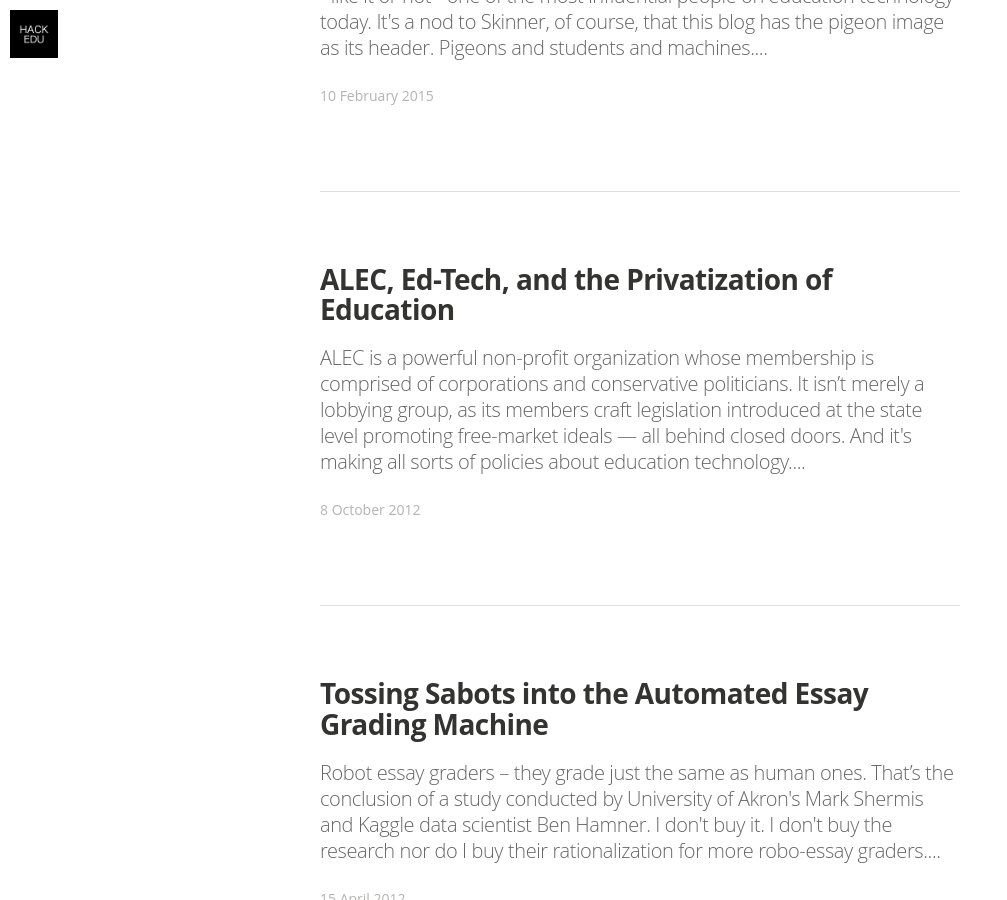
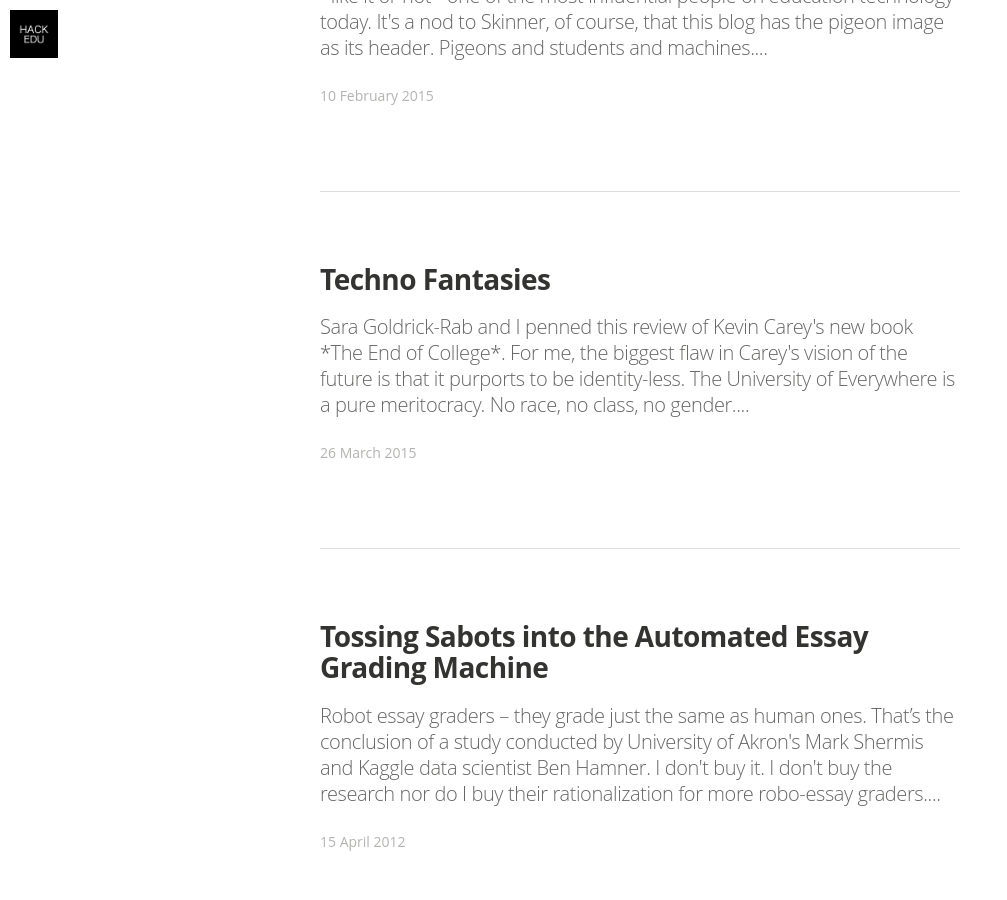
Before and after one commit to HackEducation/Writing, a Jekyll site: the page built from index.html, in a window 1280 px wide and 900 px high, scrolled down 13060 px. Shown: the whole window, without its empty margins (0-1007 px from the left). Built offline with Jekyll 4.4.1, drawn with Linux system fonts in a browser that asks for light colours; nearby versions of some CDN libraries; some web fonts are replaced; Markdown is read by kramdown in place of the engine named in the settings; the list of posts is cut into pages by our own code.

Commit message:
new article added

```diff
--- a/index.html
+++ b/index.html
@@ -794,20 +794,16 @@ layout: default
 
         <article class="post" itemscope itemtype="http://schema.org/BlogPosting" role="article">
           <div class="article-item">
-
             <header class="post-header">
-              <h2 class="post-title" itemprop="name"><a href="http://hackeducation.com/2012/10/08/alec-and-ed-tech/" itemprop="url">ALEC, Ed-Tech, and the Privatization of Education</a></h2>
+              <h2 class="post-title" itemprop="name"><a href="http://hackeducation.com/2015/03/26/technofantasies/" itemprop="url">Techno Fantasies</a></h2>
             </header>
-
             <section class="post-excerpt" itemprop="description">
-              <p>ALEC is a powerful non-profit organization whose membership is comprised of corporations and conservative politicians. It isn’t merely a lobbying group, as its members craft legislation introduced at the state level promoting free-market ideals — all behind closed doors. And it's making all sorts of policies about education technology....</p>
+              <p>Sara Goldrick-Rab and I penned this review of Kevin Carey's new book *The End of College*. For me, the biggest flaw in Carey's vision of the future is that it purports to be identity-less. The University of Everywhere is a pure meritocracy. No race, no class, no gender....</p>
             </section>
-
             <div class="post-meta">
-              <time datetime="8 October 2012">8 October 2012</time>
+              <time datetime="26 March 2015">26 March 2015</time>
   <!--            <span class="post-tags-set">on <span class="post-tag-">, <a href="/tag/"></a></span></span>-->
             </div>
-
           <div>
         </article>
 
```
